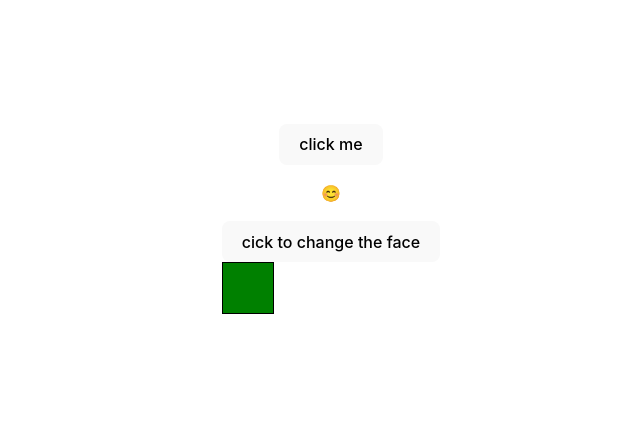
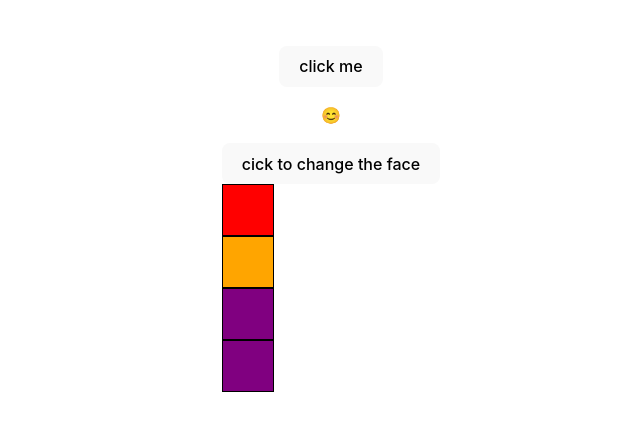
Before and after one commit to Anicodebekeh/React-Basis, a React (Vite) app in the folder vite-project/: page / in a window 1280 px wide. Shown: the part 181-612 px from the top of the page, without its empty margins (309-949 px from the left). Built offline with nearby package versions, Linux system fonts and the light colour scheme.

Commit message:
colorbox grid

```diff
--- a/vite-project/src/App.jsx
+++ b/vite-project/src/App.jsx
@@ -5,6 +5,7 @@ import ShoppingList from './ShoppingList'
 import Button from './Buttons'
 import Toggler from './Toggler'
 import Box from './Box'
+import MultipleBox from './MultipleBox'
 
 
 const items =[
@@ -27,7 +28,9 @@ function App() {
      <ShoppingList items={items}/> */}
      <Button button="click me" message="hey how are you today"/>
      <Toggler/>
-     <Box color={colors}/>
+     <MultipleBox color={colors}/>
+
+
   </div>
   )
 }
--- a/vite-project/src/Box.jsx
+++ b/vite-project/src/Box.jsx
@@ -1,11 +1,16 @@
 import { useState } from 'react'
 import './Box.css'
+
+const colorIdx = (arr)=>{
+    const idx =Math.floor(Math.random()*arr.length);
+    return arr[idx]
+
+}
 export default function Box({color}){
-    const [newColor, setNewColor]= useState('green')
+    const [newColor, setNewColor]= useState(colorIdx(color))
 
     const changeColorBox= ()=>{
-        const idx =Math.floor(Math.random()*color.length);
-        const randColor= color[idx]
+        const randColor = colorIdx(color)
         setNewColor(randColor)
     }
 
--- /dev/null
+++ b/vite-project/src/MultipleBox.jsx
@@ -0,0 +1,12 @@
+import Box from "./Box"
+
+export default function MultipleBox ({color}){
+    return(
+        <div>
+            <Box color={color}/>
+            <Box color={color}/>
+            <Box color={color}/>
+            <Box color={color}/>
+        </div>
+    )
+}
```
